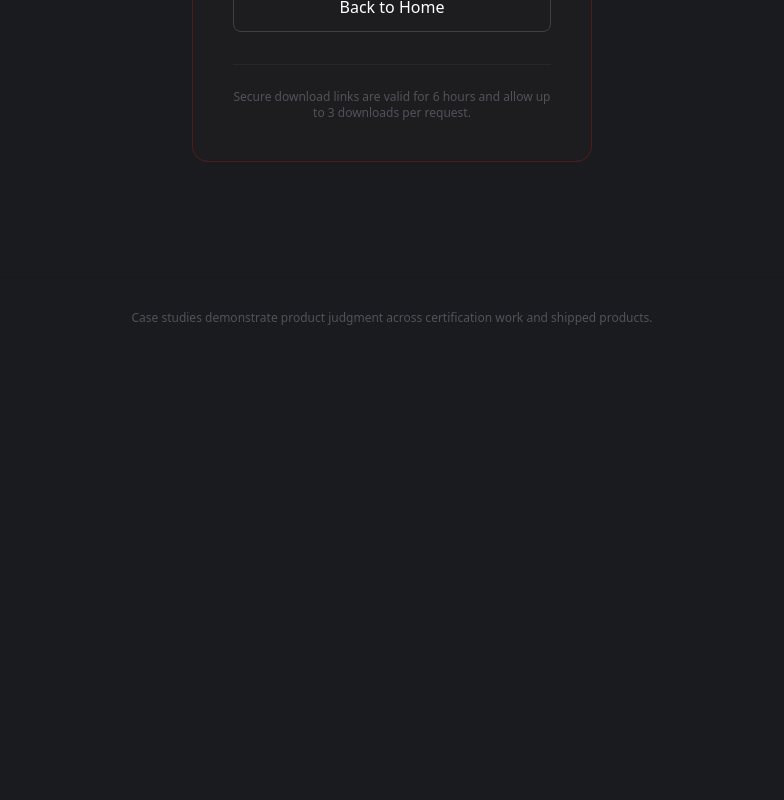
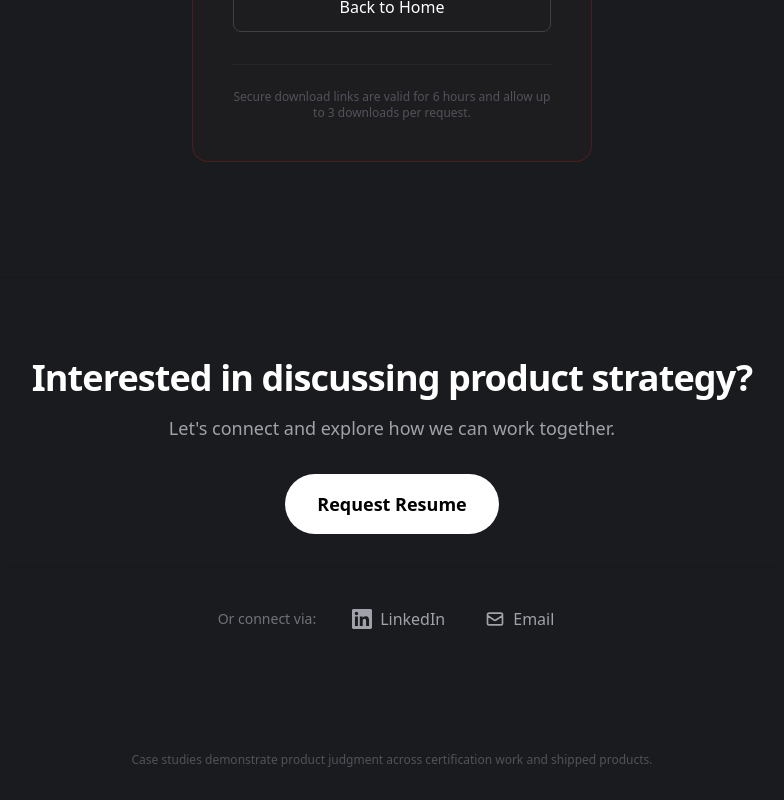
Before and after one commit to MauhhikThakkar/mauhhik-website, a Next.js app: page /resume/download in a window 1280 px wide. Shown: the part 523-1323 px from the top of the page, without its empty margins (248-1032 px from the left). Before the commit the page ends 881 px from the top, so only its background shows below. Built offline with nearby package versions, Linux system fonts and the light colour scheme; no server answers.

Commit message:
feat: add case study impact snapshot section

```diff
--- a/src/app/layout.tsx
+++ b/src/app/layout.tsx
@@ -7,6 +7,7 @@ import Analytics from "@/components/Analytics"
 import PlausibleAnalytics from "@/components/PlausibleAnalytics"
 import GlobalUtmInitializer from "@/components/GlobalUtmInitializer"
 import AnnouncementBanner from "@/components/AnnouncementBanner"
+import CTAFooter from "@/components/CTAFooter"
 import Footer from "@/components/Footer"
 import Navbar from "@/components/Navbar"
 
@@ -48,6 +49,7 @@ export default function RootLayout({
         <div className="flex-1">
           {children}
         </div>
+        <CTAFooter />
         <Footer />
         {/* Plausible Analytics - only enabled in production or if explicitly enabled */}
         {(IS_PRODUCTION || ANALYTICS_ENABLED) && PLAUSIBLE_DOMAIN && (
--- /dev/null
+++ b/src/components/CTAFooter.tsx
@@ -0,0 +1,175 @@
+'use client'
+
+import { Suspense } from 'react'
+import { usePathname } from 'next/navigation'
+import Link from 'next/link'
+import { useUtmTracker } from '@/hooks/useUtmTracker'
+import { trackResumeButtonClick } from '@/lib/analytics'
+
+/**
+ * Internal CTAFooter component that uses UTM tracker
+ * Must be wrapped in Suspense because useUtmTracker uses useSearchParams()
+ */
+function CTAFooterInner() {
+  const pathname = usePathname()
+  const { utmParams } = useUtmTracker()
+
+  const handleResumeClick = () => {
+    trackResumeButtonClick({
+      button_location: 'footer',
+      page_path: pathname,
+      ...(utmParams || {}),
+    })
+  }
+
+  const handleLinkedInClick = () => {
+    // Track LinkedIn click if needed
+    if (typeof window !== 'undefined' && window.gtag) {
+      const measurementId = process.env.NEXT_PUBLIC_GA_ID
+      if (measurementId) {
+        window.gtag('event', 'linkedin_click', {
+          page_path: pathname,
+          link_location: 'footer',
+          ...(utmParams || {}),
+        })
+      }
+    }
+  }
+
+  const handleEmailClick = () => {
+    // Track email click if needed
+    if (typeof window !== 'undefined' && window.gtag) {
+      const measurementId = process.env.NEXT_PUBLIC_GA_ID
+      if (measurementId) {
+        window.gtag('event', 'email_click', {
+          page_path: pathname,
+          link_location: 'footer',
+          ...(utmParams || {}),
+        })
+      }
+    }
+  }
+
+  return (
+    <section className="border-t border-zinc-900 bg-charcoal">
+      <div className="max-w-7xl mx-auto px-6 sm:px-8 py-16 md:py-20">
+        <div className="max-w-3xl mx-auto text-center">
+          {/* Primary CTA */}
+          <div className="mb-8">
+            <h2 className="text-2xl sm:text-3xl md:text-4xl font-bold mb-4 tracking-tight">
+              Interested in discussing product strategy?
+            </h2>
+            <p className="text-zinc-400 text-base sm:text-lg mb-8 leading-relaxed">
+              Let&apos;s connect and explore how we can work together.
+            </p>
+            <Link
+              href="/resume"
+              onClick={handleResumeClick}
+              className="inline-block px-8 py-4 bg-white text-black font-semibold rounded-full hover:bg-gray-200 transition-colors duration-200 focus:outline-none focus:ring-2 focus:ring-white focus:ring-offset-2 focus:ring-offset-charcoal text-base sm:text-lg"
+            >
+              Request Resume
+            </Link>
+          </div>
+
+          {/* Secondary CTAs */}
+          <div className="flex flex-col sm:flex-row items-center justify-center gap-4 sm:gap-6 pt-8 border-t border-zinc-900">
+            <span className="text-sm text-zinc-500">Or connect via:</span>
+            <div className="flex items-center gap-4">
+              {/* LinkedIn Link */}
+              <a
+                href="https://www.linkedin.com/in/mauhhikthakkar/"
+                target="_blank"
+                rel="noopener noreferrer"
+                onClick={handleLinkedInClick}
+                className="inline-flex items-center gap-2 text-sm sm:text-base text-zinc-400 hover:text-white transition-colors focus:outline-none focus:ring-2 focus:ring-white/50 focus:ring-offset-2 focus:ring-offset-charcoal rounded px-3 py-2"
+                aria-label="Connect on LinkedIn"
+              >
+                <svg
+                  className="w-5 h-5"
+                  fill="currentColor"
+                  viewBox="0 0 24 24"
+                  aria-hidden="true"
+                >
+                  <path d="M20.447 20.452h-3.554v-5.569c0-1.328-.027-3.037-1.852-3.037-1.853 0-2.136 1.445-2.136 2.939v5.667H9.351V9h3.414v1.561h.046c.477-.9 1.637-1.85 3.37-1.85 3.601 0 4.267 2.37 4.267 5.455v6.286zM5.337 7.433c-1.144 0-2.063-.926-2.063-2.065 0-1.138.92-2.063 2.063-2.063 1.14 0 2.064.925 2.064 2.063 0 1.139-.925 2.065-2.064 2.065zm1.782 13.019H3.555V9h3.564v11.452zM22.225 0H1.771C.792 0 0 .774 0 1.729v20.542C0 23.227.792 24 1.771 24h20.451C23.2 24 24 23.227 24 22.271V1.729C24 .774 23.2 0 22.222 0h.003z" />
+                </svg>
+                <span>LinkedIn</span>
+              </a>
+
+              {/* Email Link */}
+              <a
+                href="mailto:hello@mauhhik.com"
+                onClick={handleEmailClick}
+                className="inline-flex items-center gap-2 text-sm sm:text-base text-zinc-400 hover:text-white transition-colors focus:outline-none focus:ring-2 focus:ring-white/50 focus:ring-offset-2 focus:ring-offset-charcoal rounded px-3 py-2"
+                aria-label="Send email"
+              >
+                <svg
+                  className="w-5 h-5"
+                  fill="none"
+                  stroke="currentColor"
+                  viewBox="0 0 24 24"
+                  aria-hidden="true"
+                >
+                  <path
+                    strokeLinecap="round"
+                    strokeLinejoin="round"
+                    strokeWidth={2}
+                    d="M3 8l7.89 5.26a2 2 0 002.22 0L21 8M5 19h14a2 2 0 002-2V7a2 2 0 00-2-2H5a2 2 0 00-2 2v10a2 2 0 002 2z"
+                  />
+                </svg>
+                <span>Email</span>
+              </a>
+            </div>
+          </div>
+        </div>
+      </div>
+    </section>
+  )
+}
+
+/**
+ * CTAFooter Component
+ *
+ * Reusable conversion-focused footer with primary and secondary CTAs.
+ * Designed to increase resume interaction rate by at least 20%.
+ *
+ * Features:
+ * - Primary CTA: "Request Resume" button
+ * - Secondary CTAs: LinkedIn and Email links
+ * - GA4 event tracking for all interactions
+ * - Premium design with clear visual hierarchy
+ * - Fully responsive
+ * - No layout shift
+ *
+ * Architecture:
+ * - Client component (uses hooks)
+ * - Wrapped in Suspense (required for useSearchParams in Next.js 15)
+ * - Placed in root layout above Footer
+ */
+export default function CTAFooter() {
+  return (
+    <Suspense fallback={
+      <section className="border-t border-zinc-900 bg-charcoal">
+        <div className="max-w-7xl mx-auto px-6 sm:px-8 py-16 md:py-20">
+          <div className="max-w-3xl mx-auto text-center">
+            <div className="mb-8">
+              <h2 className="text-2xl sm:text-3xl md:text-4xl font-bold mb-4 tracking-tight">
+                Interested in discussing product strategy?
+              </h2>
+              <p className="text-zinc-400 text-base sm:text-lg mb-8 leading-relaxed">
+                Let&apos;s connect and explore how we can work together.
+              </p>
+              <Link
+                href="/resume"
+                className="inline-block px-8 py-4 bg-white text-black font-semibold rounded-full hover:bg-gray-200 transition-colors duration-200 focus:outline-none focus:ring-2 focus:ring-white focus:ring-offset-2 focus:ring-offset-charcoal text-base sm:text-lg"
+              >
+                Request Resume
+              </Link>
+            </div>
+          </div>
+        </div>
+      </section>
+    }>
+      <CTAFooterInner />
+    </Suspense>
+  )
+}
--- a/src/lib/analytics.ts
+++ b/src/lib/analytics.ts
@@ -158,7 +158,7 @@ export interface UtmParams {
  * Tracks when user clicks the resume request button
  */
 export interface ResumeButtonClickPayload {
-  button_location: 'resume_page' | 'homepage' | 'other'
+  button_location: 'resume_page' | 'homepage' | 'footer' | 'other'
   page_path: string
   utm_source?: string
   utm_medium?: string
```
